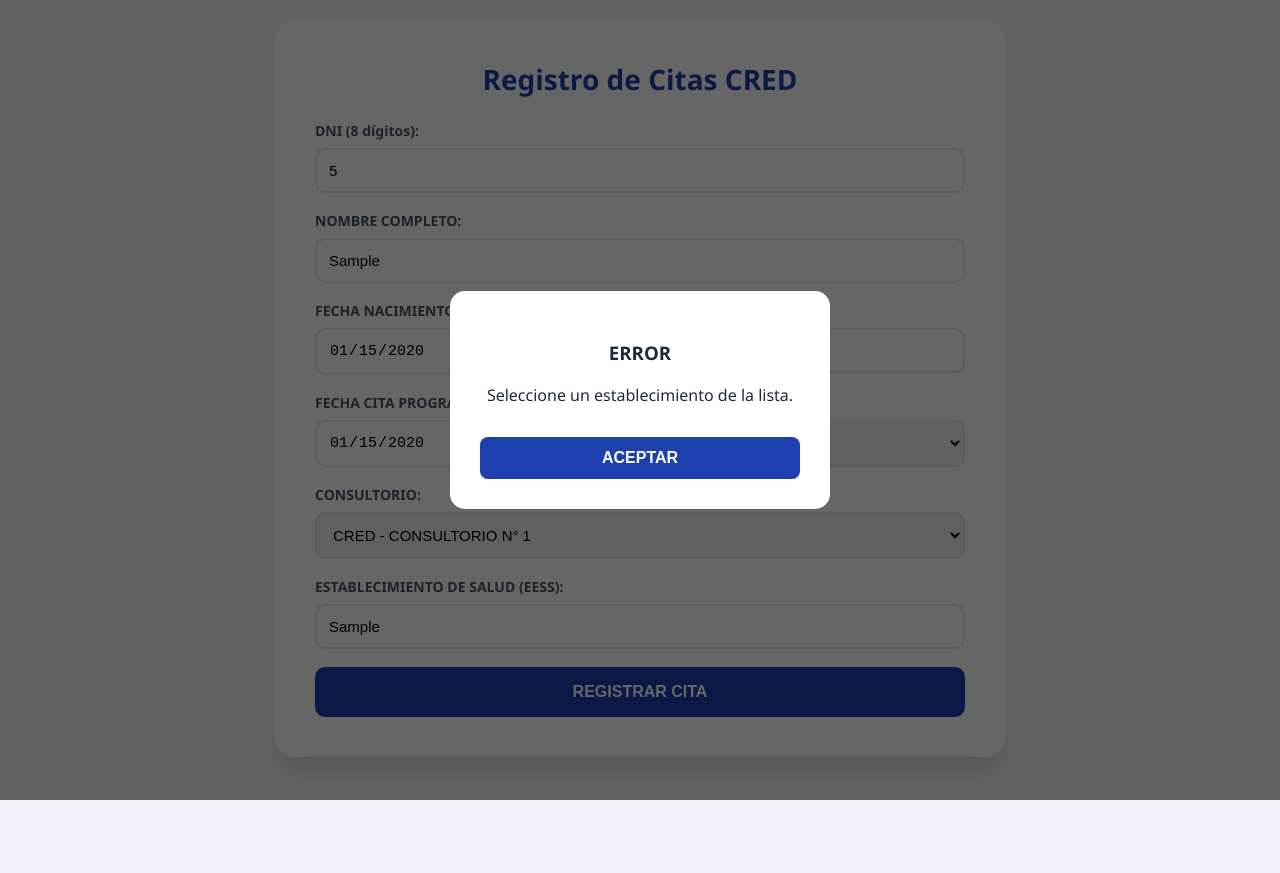
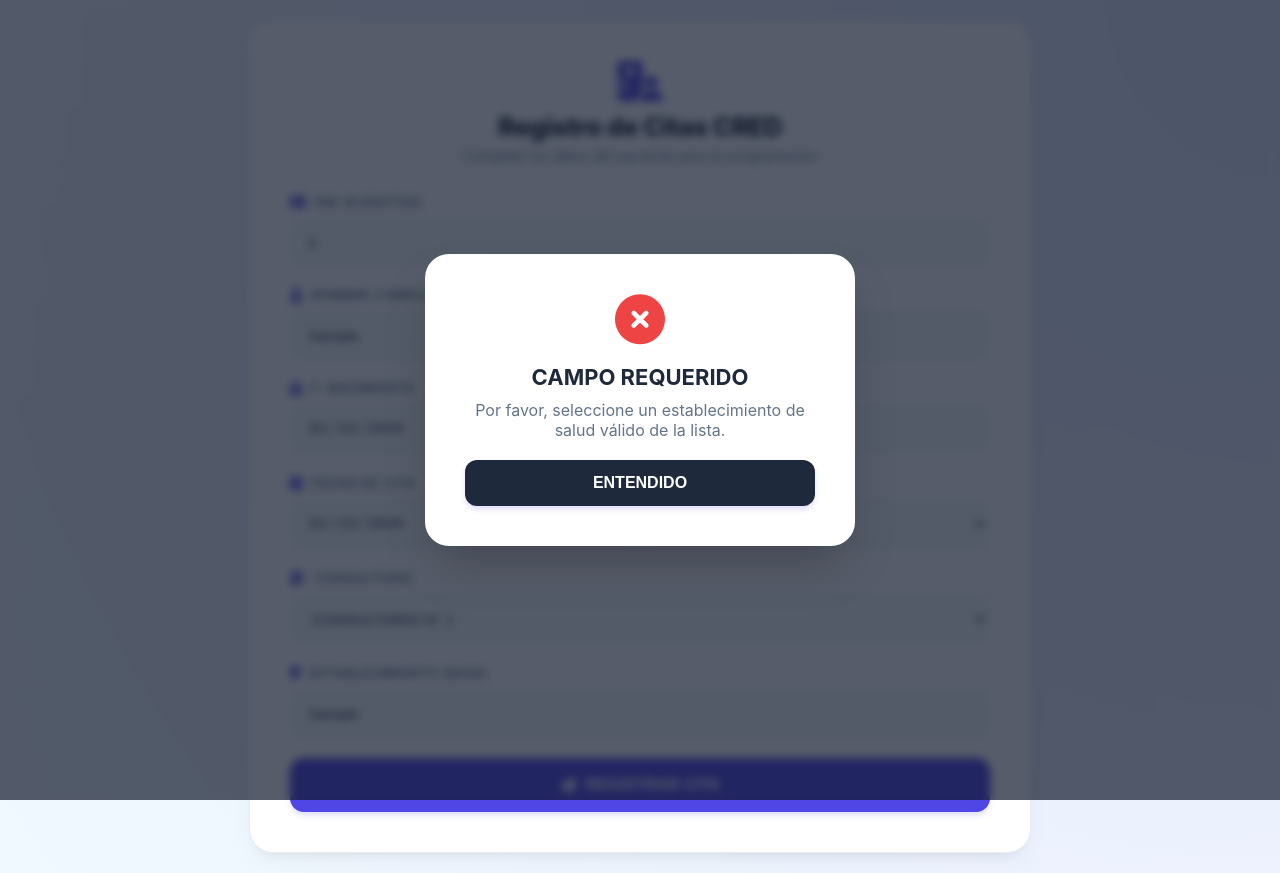
Before and after one commit to confianzaseguridad772-max/Ci-tar, a plain HTML site: page index.html in a window 1280 px wide. Both pictures are taken after typing "5", "Sample", "2020-01-15", "5551234", "2020-01-15", "Sample" into the empty fields and a click on the button "REGISTRAR CITA". Before the commit the page ends 800 px from the top, so only its background shows below. Drawn offline with Linux system fonts and the light colour scheme.

Commit message:
Update index.html

```diff
--- a/index.html
+++ b/index.html
@@ -3,72 +3,207 @@
 <head>
     <meta charset="UTF-8">
     <meta name="viewport" content="width=device-width, initial-scale=1.0">
-    <title>REGISTRAR CITAS CRED</title>
+    <title>SISTEMA CRED | Registro de Citas</title>
+    <link rel="stylesheet" href="https://cdnjs.cloudflare.com/ajax/libs/font-awesome/6.4.0/css/all.min.css">
     <style>
-        :root { --primary: #1e40af; --secondary: #0ea5e9; --accent: #10b981; --bg: #f1f5f9; --text: #1e293b; }
-        body { font-family: 'Segoe UI', system-ui, sans-serif; background-color: var(--bg); color: var(--text); margin: 0; padding: 20px; display: flex; justify-content: center; }
-        .container { background: white; width: 100%; max-width: 650px; padding: 40px; border-radius: 20px; box-shadow: 0 20px 25px -5px rgba(0,0,0,0.1); }
-        h2 { text-align: center; color: var(--primary); margin-top: 0; font-size: 28px; }
-        .status-msg { text-align: center; font-size: 13px; font-weight: bold; padding: 8px; border-radius: 5px; margin-bottom: 20px; display: none; }
+        :root {
+            --primary: #4f46e5;
+            --primary-hover: #4338ca;
+            --secondary: #0ea5e9;
+            --accent: #10b981;
+            --bg: #f8fafc;
+            --text-main: #1e293b;
+            --text-label: #64748b;
+            --white: #ffffff;
+        }
+
+        body {
+            font-family: 'Inter', 'Segoe UI', sans-serif;
+            background-color: var(--bg);
+            background-image: radial-gradient(circle at top right, #e0e7ff, transparent), radial-gradient(circle at bottom left, #f0f9ff, transparent);
+            color: var(--text-main);
+            margin: 0;
+            padding: 20px;
+            display: flex;
+            justify-content: center;
+            align-items: center;
+            min-height: 100vh;
+        }
+
+        .container {
+            background: var(--white);
+            width: 100%;
+            max-width: 700px;
+            padding: 40px;
+            border-radius: 24px;
+            box-shadow: 0 10px 25px -5px rgba(0,0,0,0.05), 0 8px 10px -6px rgba(0,0,0,0.05);
+            border: 1px solid rgba(226, 232, 240, 0.8);
+        }
+
+        .header { text-align: center; margin-bottom: 30px; }
+        .header i { font-size: 40px; color: var(--primary); margin-bottom: 10px; }
+        h2 { margin: 0; color: var(--text-main); font-size: 26px; font-weight: 800; letter-spacing: -0.5px; }
+        p.subtitle { color: var(--text-label); font-size: 14px; margin-top: 5px; }
+
+        .status-msg {
+            text-align: center;
+            font-size: 14px;
+            font-weight: 600;
+            padding: 12px;
+            border-radius: 12px;
+            margin-bottom: 25px;
+            display: none;
+            transition: all 0.3s ease;
+        }
+
         .grid { display: grid; grid-template-columns: 1fr 1fr; gap: 20px; }
-        .form-group { margin-bottom: 18px; }
-        label { display: block; margin-bottom: 8px; font-weight: 600; font-size: 14px; color: #475569; }
-        input, select { width: 100%; padding: 12px; border: 2px solid #e2e8f0; border-radius: 10px; box-sizing: border-box; font-size: 15px; }
-        input:focus { outline: none; border-color: var(--secondary); box-shadow: 0 0 0 4px rgba(14, 165, 233, 0.1); }
-        button { width: 100%; padding: 16px; background: var(--primary); color: white; border: none; border-radius: 10px; font-size: 16px; font-weight: 700; cursor: pointer; transition: 0.3s ease; }
-        button:hover { background: #1e3a8a; }
+        .form-group { margin-bottom: 20px; position: relative; }
 
-        /* Modal Personalizado */
-        #customModal { display: none; position: fixed; top: 0; left: 0; width: 100%; height: 100%; background: rgba(0,0,0,0.6); z-index: 9999; justify-content: center; align-items: center; }
-        .modal-content { background: white; padding: 30px; border-radius: 15px; text-align: center; max-width: 320px; width: 90%; }
-        .modal-btn { background: var(--primary); color: white; border: none; padding: 12px; border-radius: 8px; width: 100%; font-weight: bold; cursor: pointer; margin-top: 15px; }
+        label {
+            display: flex;
+            align-items: center;
+            gap: 8px;
+            margin-bottom: 8px;
+            font-weight: 600;
+            font-size: 13px;
+            color: var(--text-label);
+            text-transform: uppercase;
+            letter-spacing: 0.5px;
+        }
+        label i { color: var(--primary); font-size: 14px; }
 
-        @media (max-width: 500px) { .grid { grid-template-columns: 1fr; } }
+        input, select {
+            width: 100%;
+            padding: 14px 16px;
+            border: 2px solid #f1f5f9;
+            border-radius: 12px;
+            box-sizing: border-box;
+            font-size: 15px;
+            background: #f8fafc;
+            transition: all 0.2s ease;
+            color: var(--text-main);
+        }
+
+        input:focus, select:focus {
+            outline: none;
+            border-color: var(--primary);
+            background: var(--white);
+            box-shadow: 0 0 0 4px rgba(79, 70, 229, 0.1);
+        }
+
+        button {
+            width: 100%;
+            padding: 18px;
+            background: var(--primary);
+            color: white;
+            border: none;
+            border-radius: 14px;
+            font-size: 16px;
+            font-weight: 700;
+            cursor: pointer;
+            transition: all 0.3s ease;
+            display: flex;
+            justify-content: center;
+            align-items: center;
+            gap: 10px;
+            margin-top: 10px;
+            box-shadow: 0 4px 6px -1px rgba(79, 70, 229, 0.2);
+        }
+
+        button:hover { background: var(--primary-hover); transform: translateY(-1px); box-shadow: 0 10px 15px -3px rgba(79, 70, 229, 0.3); }
+        button:active { transform: translateY(0); }
+        button:disabled { background: #94a3b8; cursor: not-allowed; }
+
+        /* Modal Moderno */
+        #customModal {
+            display: none;
+            position: fixed;
+            top: 0; left: 0;
+            width: 100%; height: 100%;
+            background: rgba(15, 23, 42, 0.7);
+            backdrop-filter: blur(4px);
+            z-index: 9999;
+            justify-content: center;
+            align-items: center;
+        }
+        .modal-content {
+            background: var(--white);
+            padding: 40px;
+            border-radius: 24px;
+            text-align: center;
+            max-width: 350px;
+            width: 85%;
+            box-shadow: 0 25px 50px -12px rgba(0,0,0,0.25);
+        }
+        .modal-content i { font-size: 50px; color: var(--accent); margin-bottom: 20px; }
+        .modal-btn {
+            background: var(--text-main);
+            color: white;
+            border: none;
+            padding: 14px;
+            border-radius: 12px;
+            width: 100%;
+            font-weight: bold;
+            cursor: pointer;
+            margin-top: 20px;
+        }
+
+        @media (max-width: 600px) {
+            .grid { grid-template-columns: 1fr; gap: 0; }
+            .container { padding: 25px; border-radius: 0; min-height: 100vh; }
+            body { padding: 0; background: var(--white); }
+        }
     </style>
 </head>
 <body>
 
 <div id="customModal">
     <div class="modal-content">
-        <h3 id="modalTitle">AVISO</h3>
-        <p id="modalMsg"></p>
-        <button class="modal-btn" onclick="closeModal()">ACEPTAR</button>
+        <i class="fa-solid fa-circle-check"></i>
+        <h3 id="modalTitle" style="margin:0; font-size: 22px;">AVISO</h3>
+        <p id="modalMsg" style="color: var(--text-label); margin-top: 10px;"></p>
+        <button class="modal-btn" onclick="closeModal()">ENTENDIDO</button>
     </div>
 </div>
 
 <div class="container">
-    <h2>Registro de Citas CRED</h2>
+    <div class="header">
+        <i class="fa-solid fa-hospital-user"></i>
+        <h2>Registro de Citas CRED</h2>
+        <p class="subtitle">Complete los datos del paciente para la programación</p>
+    </div>
+
     <div id="statusBox" class="status-msg"></div>
 
     <form id="citaForm">
         <div class="form-group">
-            <label>DNI (8 dígitos):</label>
-            <input type="number" name="DNI" id="dniInput" placeholder="Ej: 12345678" required oninput="if(this.value.length > 8) this.value = this.value.slice(0,8);">
+            <label><i class="fa-solid fa-id-card"></i> DNI (8 dígitos)</label>
+            <input type="number" name="DNI" id="dniInput" placeholder="Ej: 70654321" required oninput="if(this.value.length > 8) this.value = this.value.slice(0,8);">
         </div>
 
         <div class="form-group">
-            <label>NOMBRE COMPLETO:</label>
-            <input type="text" name="NOMBRE" id="nombreInput" required>
+            <label><i class="fa-solid fa-user"></i> Nombre Completo</label>
+            <input type="text" name="NOMBRE" id="nombreInput" placeholder="Nombres y Apellidos" required>
         </div>
 
         <div class="grid">
             <div class="form-group">
-                <label>FECHA NACIMIENTO:</label>
+                <label><i class="fa-solid fa-cake-candles"></i> F. Nacimiento</label>
                 <input type="date" name="FECHA_NACIMIENTO" id="nacInput" required>
             </div>
             <div class="form-group">
-                <label>CELULAR:</label>
-                <input type="tel" name="CELULAR" id="telInput" required>
+                <label><i class="fa-solid fa-mobile-screen-button"></i> Celular</label>
+                <input type="tel" name="CELULAR" id="telInput" placeholder="987654321" required>
             </div>
         </div>
 
         <div class="grid">
             <div class="form-group">
-                <label>FECHA CITA PROGRAMADA:</label>
+                <label><i class="fa-solid fa-calendar-check"></i> Fecha de Cita</label>
                 <input type="date" name="FECHA_CITA" id="citaInput" required>
             </div>
             <div class="form-group">
-                <label>TURNO:</label>
+                <label><i class="fa-solid fa-clock"></i> Turno</label>
                 <select name="TURNO" id="turnoInput">
                     <option value="MAÑANA">MAÑANA</option>
                     <option value="TARDE">TARDE</option>
@@ -77,17 +212,17 @@
         </div>
 
         <div class="form-group">
-            <label>CONSULTORIO:</label>
+            <label><i class="fa-solid fa-door-open"></i> Consultorio</label>
             <select name="CONSULTORIO" id="consInput">
-                <option value="CRED- (CONSULTORIO N° 1)">CRED - CONSULTORIO N° 1</option>
-                <option value="CRED- (CONSULTORIO N° 2)">CRED - CONSULTORIO N° 2</option>
-                <option value="CRED- (CONSULTORIO N° 3)">CRED - CONSULTORIO N° 3</option>
+                <option value="CRED- (CONSULTORIO N° 1)">CONSULTORIO N° 1</option>
+                <option value="CRED- (CONSULTORIO N° 2)">CONSULTORIO N° 2</option>
+                <option value="CRED- (CONSULTORIO N° 3)">CONSULTORIO N° 3</option>
             </select>
         </div>
 
         <div class="form-group">
-            <label>ESTABLECIMIENTO DE SALUD (EESS):</label>
-            <input list="listaEESS" name="EESS" id="eessInput" placeholder="Escriba para buscar..." required>
+            <label><i class="fa-solid fa-location-dot"></i> Establecimiento (EESS)</label>
+            <input list="listaEESS" name="EESS" id="eessInput" placeholder="Escriba el nombre del centro..." required>
             <datalist id="listaEESS">
                 <option value="C.S. AREQUIPA NOR">
                 <option value="C.S. HUANCAYE">
@@ -107,27 +242,39 @@
             </datalist>
         </div>
 
-        <button type="submit" id="btnEnviar">REGISTRAR CITA</button>
+        <button type="submit" id="btnEnviar">
+            <i class="fa-solid fa-paper-plane"></i> REGISTRAR CITA
+        </button>
     </form>
 </div>
 
 <script>
-    const scriptURL = 'https://script.google.com/macros/s/AKfycbw7J_CQF2fLt1VtVtaYgDw3j-VEHpGwWU5i8HjX4i1kXn8jwtbh7PEw2BQx-qGv1o3Q/exec'; // <--- REEMPLAZA ESTO
+    const scriptURL = 'https://script.google.com/macros/s/AKfycbw7J_CQF2fLt1VtVtaYgDw3j-VEHpGwWU5i8HjX4i1kXn8jwtbh7PEw2BQx-qGv1o3Q/exec';
     const form = document.getElementById('citaForm');
     const statusBox = document.getElementById('statusBox');
 
-    function showModal(title, msg) {
+    function showModal(title, msg, type = 'success') {
+        const modal = document.getElementById('customModal');
+        const icon = modal.querySelector('i');
         document.getElementById('modalTitle').innerText = title;
         document.getElementById('modalMsg').innerText = msg;
-        document.getElementById('customModal').style.display = 'flex';
+
+        if(type === 'error') {
+            icon.className = "fa-solid fa-circle-xmark";
+            icon.style.color = "#ef4444";
+        } else {
+            icon.className = "fa-solid fa-circle-check";
+            icon.style.color = "var(--accent)";
+        }
+
+        modal.style.display = 'flex';
     }
+
     function closeModal() { document.getElementById('customModal').style.display = 'none'; }
 
-    // Función definitiva para corregir el orden Día/Mes/Año al cargar datos
     function convertirAFechaInput(fechaRaw) {
         if (!fechaRaw) return "";
         let str = fechaRaw.toString();
-        // Si viene como DD/MM/YYYY o DD/MM/YY
         if (str.includes('/')) {
             const p = str.split('/');
             const dia = p[0].padStart(2, '0');
@@ -135,7 +282,6 @@
             const anio = p[2].length === 2 ? "20" + p[2] : p[2];
             return `${anio}-${mes}-${dia}`;
         }
-        // Si viene como objeto Date de Google
         try {
             let d = new Date(fechaRaw);
             if (!isNaN(d.getTime())) return d.toISOString().split('T')[0];
@@ -143,13 +289,13 @@
         return "";
     }
 
-    // Búsqueda de DNI
     document.getElementById('dniInput').addEventListener('input', async (e) => {
         const dni = e.target.value;
         if (dni.length === 8) {
             statusBox.style.display = 'block';
-            statusBox.style.background = '#e0f2fe';
-            statusBox.innerText = "🔍 Buscando la cita más reciente...";
+            statusBox.style.background = '#eff6ff';
+            statusBox.style.color = '#1e40af';
+            statusBox.innerHTML = '<i class="fa-solid fa-spinner fa-spin"></i> Buscando historial...';
             try {
                 const response = await fetch(`${scriptURL}?dni=${dni}`);
                 const data = await response.json();
@@ -162,13 +308,19 @@
                     if(data.turno) document.getElementById('turnoInput').value = data.turno;
                     if(data.consultorio) document.getElementById('consInput').value = data.consultorio;
 
-                    statusBox.style.background = '#dcfce7';
-                    statusBox.innerText = "✅ Datos cargados (Última cita encontrada).";
+                    statusBox.style.background = '#ecfdf5';
+                    statusBox.style.color = '#065f46';
+                    statusBox.innerHTML = '<i class="fa-solid fa-check-double"></i> Datos cargados automáticamente';
                 } else {
-                    statusBox.style.background = '#fef3c7';
-                    statusBox.innerText = "👤 Paciente nuevo.";
+                    statusBox.style.background = '#fffbeb';
+                    statusBox.style.color = '#92400e';
+                    statusBox.innerHTML = '<i class="fa-solid fa-user-plus"></i> Paciente nuevo detectado';
                 }
-            } catch (e) { statusBox.innerText = "⚠️ Error de red."; }
+            } catch (e) {
+                statusBox.style.background = '#fef2f2';
+                statusBox.style.color = '#991b1b';
+                statusBox.innerText = "⚠️ Error de conexión";
+            }
         } else { statusBox.style.display = 'none'; }
     });
 
@@ -177,25 +329,26 @@
         const eessVal = document.getElementById('eessInput').value;
         const opciones = Array.from(document.querySelectorAll('#listaEESS option')).map(o => o.value);
         if (!opciones.includes(eessVal)) {
-            showModal("ERROR", "Seleccione un establecimiento de la lista.");
+            showModal("CAMPO REQUERIDO", "Por favor, seleccione un establecimiento de salud válido de la lista.", "error");
             return;
         }
 
         const btn = document.getElementById('btnEnviar');
         btn.disabled = true;
-        btn.innerText = "REGISTRANDO...";
+        btn.innerHTML = '<i class="fa-solid fa-circle-notch fa-spin"></i> PROCESANDO...';
 
         fetch(scriptURL, { method: 'POST', body: new FormData(form)})
         .then(() => {
-            showModal("¡ÉXITO!", "Registro guardado correctamente.");
+            showModal("¡REGISTRO EXITOSO!", "La cita CRED ha sido guardada correctamente en el sistema.");
             form.reset();
             statusBox.style.display = 'none';
             btn.disabled = false;
-            btn.innerText = "REGISTRAR CITA";
+            btn.innerHTML = '<i class="fa-solid fa-paper-plane"></i> REGISTRAR CITA';
         })
         .catch(() => {
-            showModal("ERROR", "Error de conexión.");
+            showModal("ERROR", "No se pudo sincronizar con la base de datos. Intente nuevamente.", "error");
             btn.disabled = false;
+            btn.innerHTML = '<i class="fa-solid fa-paper-plane"></i> REGISTRAR CITA';
         });
     });
 </script>
```
